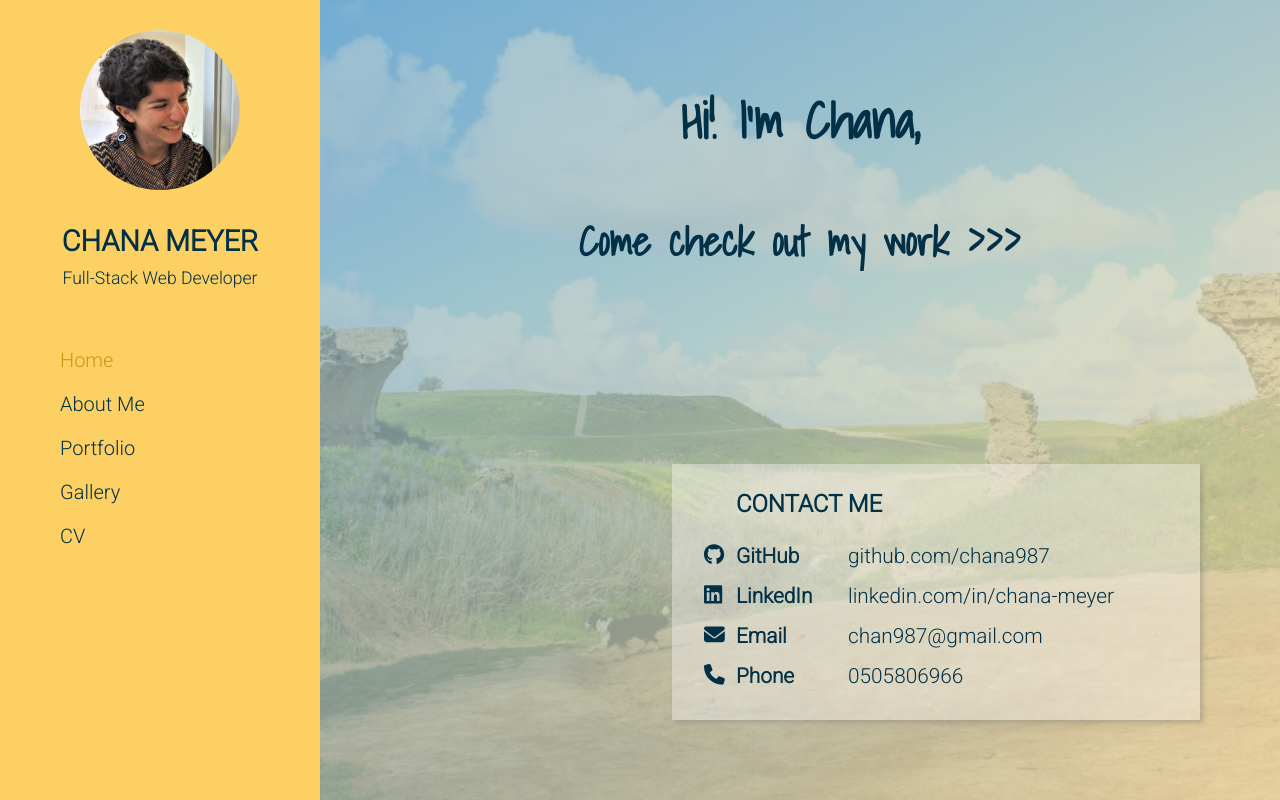
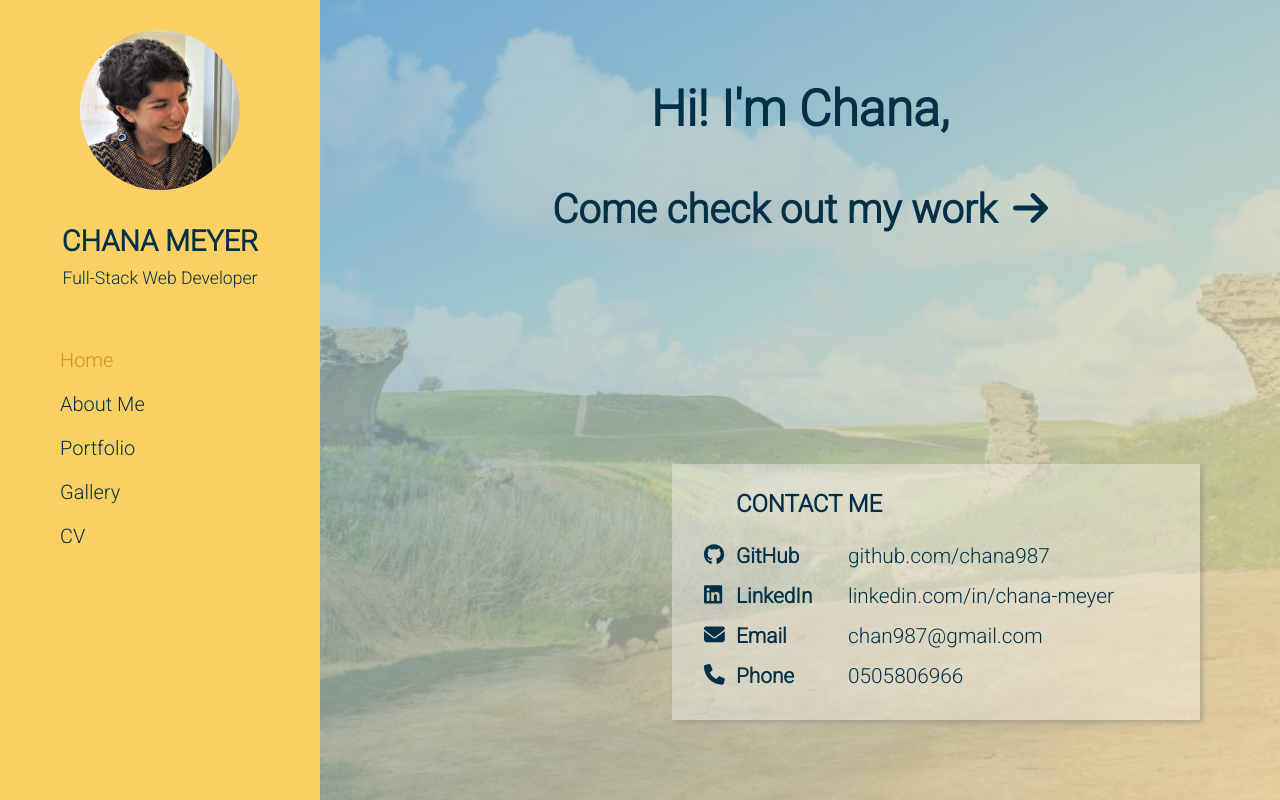
Before and after one commit to chana987/portfolio, a React (Create React App) app: page /#/ in a window 1280 px wide. Built offline with nearby package versions, Linux system fonts and the light colour scheme.

Commit message:
changed font

```diff
--- a/src/App.js
+++ b/src/App.js
@@ -8,9 +8,9 @@ import CV from './components/CV';
 import profile from './assets/profile.jpeg';
 import { library } from '@fortawesome/fontawesome-svg-core';
 import { fab } from '@fortawesome/free-brands-svg-icons';
-import { faEnvelope, faPhone, faGlobe } from '@fortawesome/free-solid-svg-icons';
+import { faEnvelope, faPhone, faGlobe, faArrowRight } from '@fortawesome/free-solid-svg-icons';
 
-library.add(fab, faEnvelope, faPhone, faGlobe);
+library.add(fab, faEnvelope, faPhone, faGlobe, faArrowRight);
 
 const App = () => {
   return (
--- a/src/components/Home.js
+++ b/src/components/Home.js
@@ -6,7 +6,12 @@ const Home = () => {
     return (
         <div className="home view">
             <h1>Hi! I'm Chana,</h1>
-            <Link to="/portfolio"><h2 className="home-link">Come check out my work &gt;&gt;&gt;</h2></Link>
+            <Link to="/portfolio">
+                <h2 className="home-link">
+                    Come check out my work
+                    <FontAwesomeIcon style={{ paddingLeft: '1rem' }} icon="arrow-right" />
+                </h2>
+            </Link>
             <div className="contacts">
                 <h3 className="contact-title">Contact Me</h3>
                 <div className="contact-field">
--- a/src/styles/_base.scss
+++ b/src/styles/_base.scss
@@ -8,7 +8,7 @@ $color-secondary-clear: rgba(120, 170, 196, 0.74);
 
 // FONT VARIABLES
 $font-primary: "Roboto", sans-serif;
-$font-display: "Shadows Into Light", cursive;
+$font-display: "Roboto", sans-serif;
 
 // RESPONSIVE BREAKPOINTS
 $bp-largest: 75em; /* 1200px */
```
